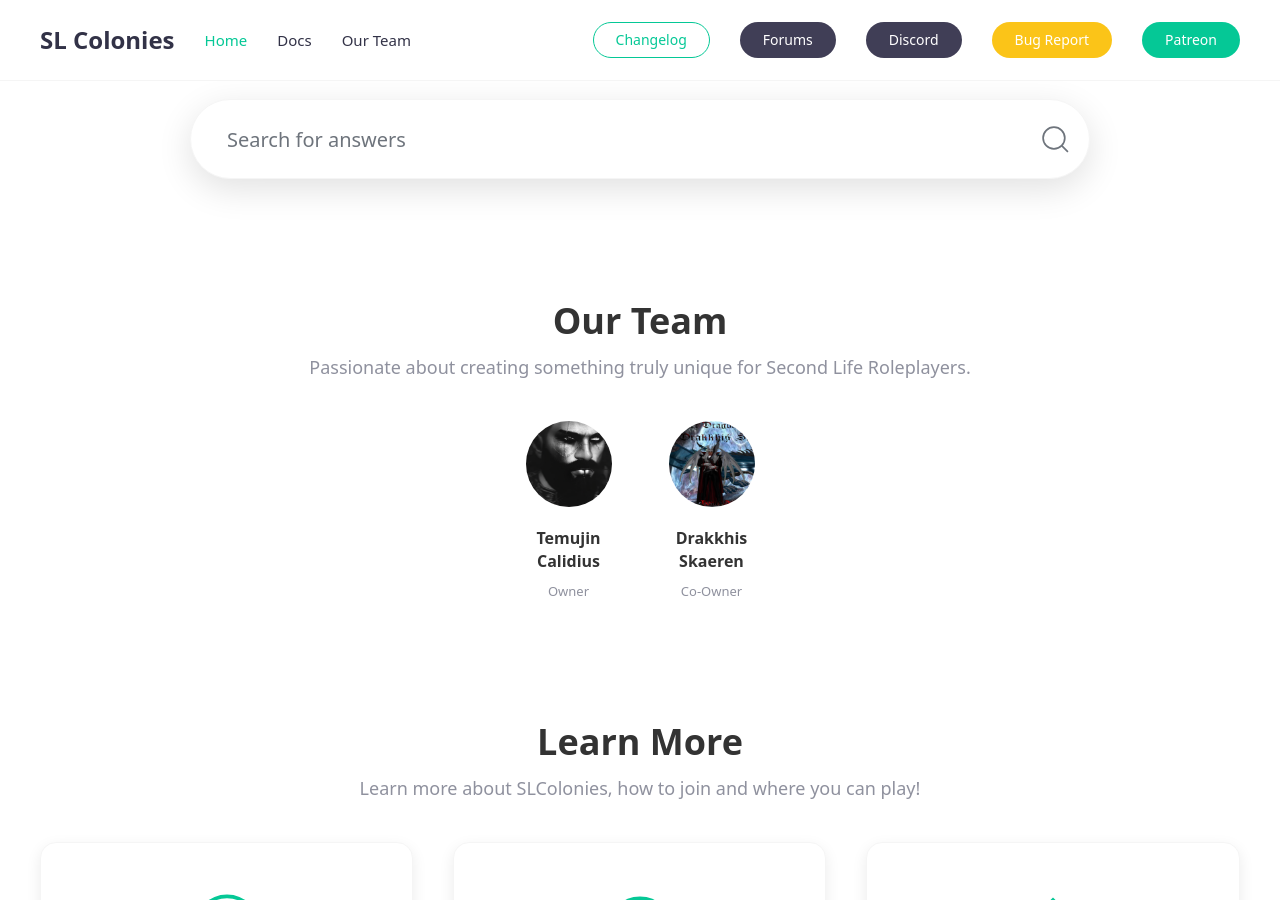
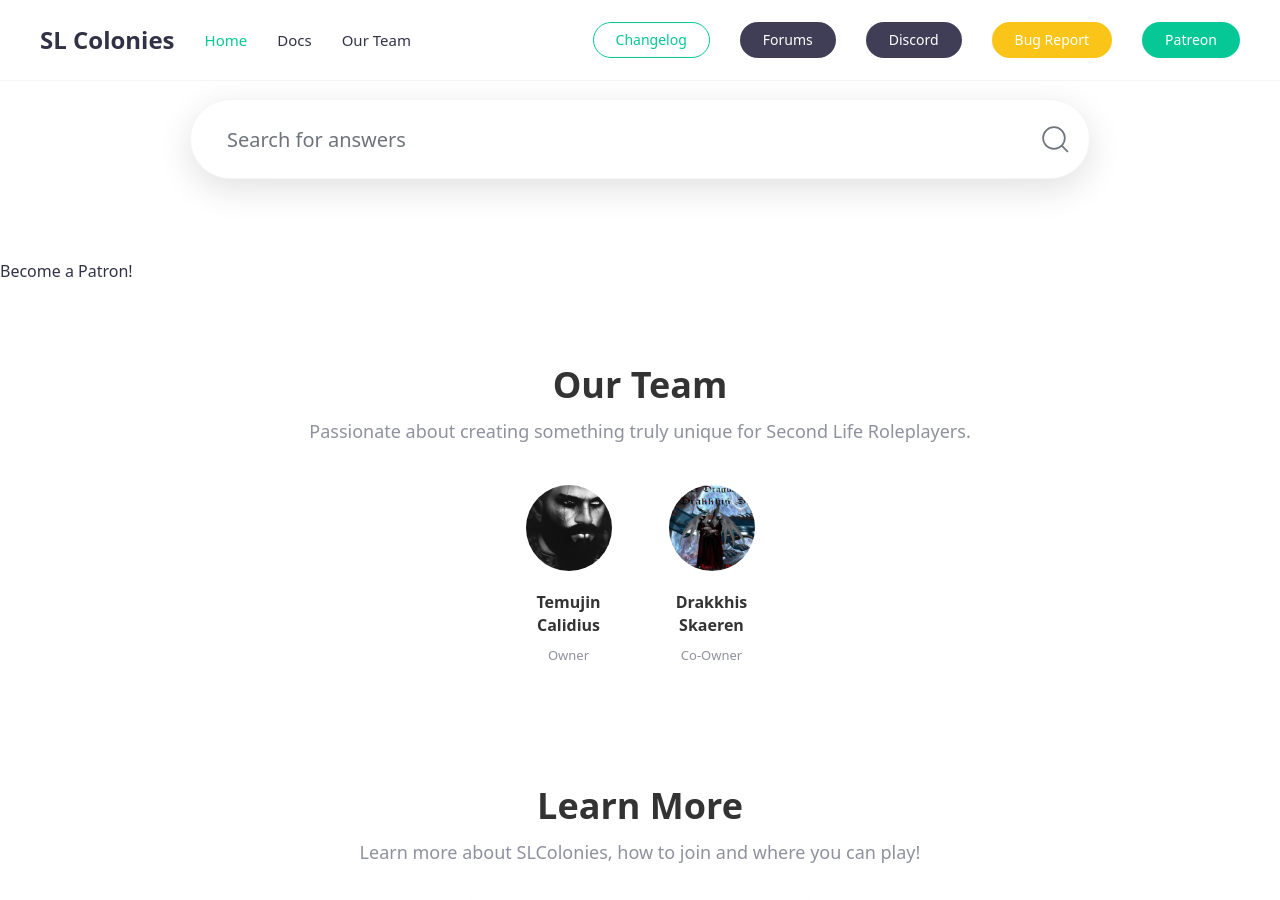
Before and after one commit to SLColonies/Public, a Jekyll site: the page built from index.md, in a window 1280 px wide and 900 px high, scrolled down 353 px. Built offline with Jekyll 4.4.1, drawn with Linux system fonts in a browser that asks for light colours; comment, search, counter and statistics services are not loaded.

Commit message:
Update index.md

```diff
--- a/index.md
+++ b/index.md
@@ -7,6 +7,8 @@
     image: clearlogo.png
     search: true
 ---
+<a href="https://www.patreon.com/bePatron?u=68435267" data-patreon-widget-type="become-patron-button">Become a Patron!</a><script async src="https://c6.patreon.com/becomePatronButton.bundle.js"></script>
+
 {% include team.html authors="temujin, drakkhis" title="Our Team" subtitle="Passionate about creating something truly unique for Second Life Roleplayers." %}
 
 {% include boxes.html columns="3" title="Learn More" subtitle="Learn more about SLColonies, how to join and where you can play!" %}
```
